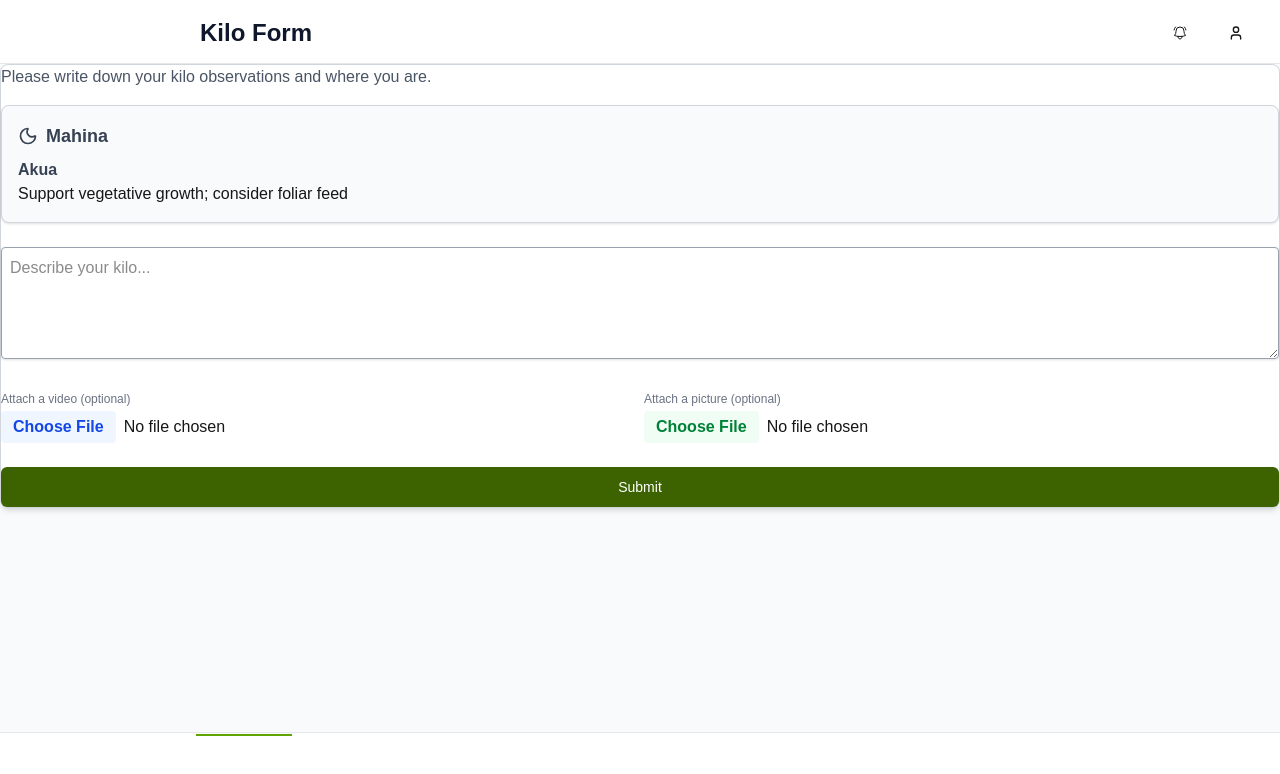
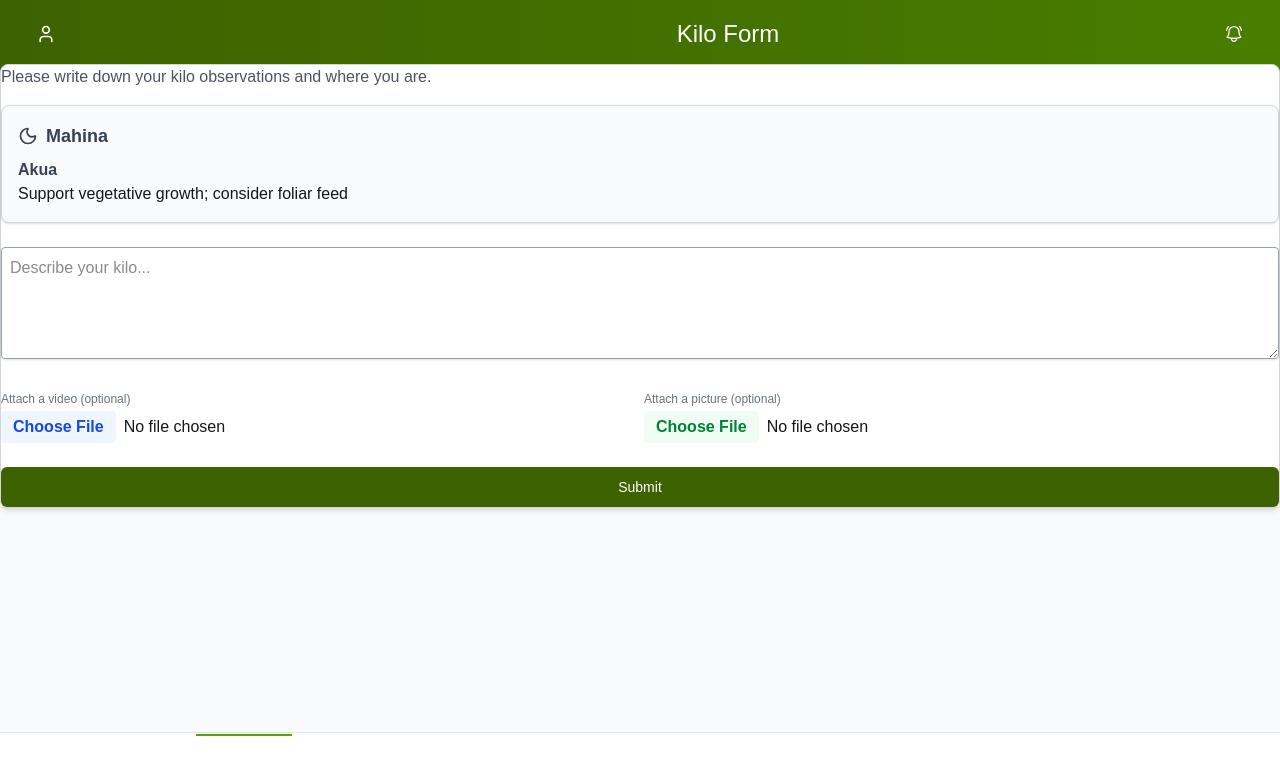
Before and after one commit to PurpleMaia/kilo-dashboard, a Next.js app: page /dashboard/kilo in a window 1280 px wide. Shown: the top 774 px of the page. Built offline with nearby package versions, Linux system fonts and the light colour scheme.

Commit message:
gradient background feature

```diff
--- a/src/app/dashboard/layout.tsx
+++ b/src/app/dashboard/layout.tsx
@@ -14,28 +14,29 @@ export default function Layout({ children }: { children: React.ReactNode }) {
             style={{ marginBottom: 'env(safe-area-inset-bottom)' }}>
 
             <header
-              className="bg-white fixed top-0 left-0 right-0 z-20 w-full overflow-hidden touch-none"
+              className="bg-gradient-to-r from-lime-800 to-lime-700 fixed top-0 left-0 right-0 z-20 w-full overflow-hidden touch-none"
               style={{ paddingTop: 'env(safe-area-inset-top)'}}
             >
               <TopPanel />
             </header>
 
+
             {/* Main content - responsive scrolling */}
             <main
               className={`
-                bg-gray-50
                 flex-1
                 touch-pan-y
                 overflow-y-auto
+                overflow-x-hidden
                 overscroll-contain
                 h-full
                 relative
-                z-10
-              `}
-              style={{ marginTop: 'calc(4rem + env(safe-area-inset-top))', marginBottom: 'calc(4rem + env(safe-area-inset-bottom))' }}
+                scrolling-hero
+                pb-2
+                `}
+              style={{ marginTop: 'calc(4rem + env(safe-area-inset-top))', marginBottom: 'calc(3.75rem + env(safe-area-inset-bottom))' }}
             >
               {children}
-
             </main>
 
             <footer className="fixed bottom-0 left-0 right-0 z-20 overflow-hidden touch-none">
--- a/src/app/dashboard/page.tsx
+++ b/src/app/dashboard/page.tsx
@@ -12,13 +12,12 @@ export default function Page() {
         <div className="flex-1 flex flex-col">
 
 
-        <div className="flex-1 p-3 md:p-6">
+        <div className="flex-1">
           <div className="max-w-full space-y-6">
             {/* Main Content - Side by Side Layout */}
             <div className="grid grid-cols-1 lg:grid-cols-2 gap-4 md:gap-6">
               {/* Left Column - Sensor Readings */}
               <div className="space-y-4">
-                <h2 className="text-lg md:text-xl font-semibold text-gray-900">Sensor Readings</h2>
                 <div className="h-96">
                   <LocationWidgetWrapper />
                 </div>
--- a/src/app/globals.css
+++ b/src/app/globals.css
@@ -3,6 +3,8 @@
 :root {
   --background: #f5f5f5;
   --foreground: #171717;
+  --background-start: #3f6212;
+  --background-end: #4d7c0f;
 }
 
 @theme inline {
@@ -20,7 +22,19 @@
 } */
 
 body {
-  background: #f9fafb; /* Tailwind's bg-gray-50 */
+  background:
+    /* First layer: gradient strip */
+    linear-gradient(to right, var(--background-start), var(--background-end)) no-repeat,
+    /* Second layer: plain background */
+    #f9fafb; /* Tailwind's gray-50 */
+
+  /* Make the gradient strip only a fixed height (e.g., 16rem for h-64) */
+  background-size: 100% 16rem, auto;
+
+  /* Position both layers at the top */
+  background-position: top left, top left;
+
+  /* Ensure text styles */
   color: var(--foreground);
   font-family: Arial, Helvetica, sans-serif;
 }
@@ -28,3 +42,14 @@ body {
 header {
   padding-top: env(safe-area-inset-top);
 }
+
+.scrolling-hero {
+  background:
+    /* gradient block */
+    linear-gradient(to right, var(--background-start), var(--background-end)) no-repeat,
+    /* rest of page */
+    #f9fafb; /* Tailwind gray-50 */
+  background-size: 100% 12rem, auto;
+  background-position: top left, top left;
+  background-attachment: local, local;  /* tie to element's scroll */
+}
--- a/src/components/dashboard/top-panel.tsx
+++ b/src/components/dashboard/top-panel.tsx
@@ -55,25 +55,15 @@ export default function TopPanel() {
   }
 
   return (
-    <div className="h-16 content-end w-full border-b bg-white border-gray-200 shadow-[0_4px_6px_-1px_rgba(0,0,0,0.1)]">
+    <div className="h-16 content-end w-full bg-gradient-to-r from-lime-800 to-lime-700 shadow-[0_4px_6px_-1px_rgba(0,0,0,0.1)]">
 
 
       <div className="px-6 py-3">
         <div className="flex justify-between items-center">
-          <h1 className={clsx(
-            "text-2xl font-bold text-slate-900",
-            isMobile ? "justify-between" : "ml-44"
-          )}> {currentTitle} </h1>
-
-          <div className="flex justify-end gap-4">
-            <Button variant="ghost" size="sm" className="rounded-full">
-              <BellAlertIcon className="h-10 w-10" />
-            </Button>
-
-            <DropdownMenu>
+           <DropdownMenu>
               <DropdownMenuTrigger asChild>
-                <Button variant="ghost" size="sm" className="rounded-full">
-                  <User className="h-10 w-10" />
+                <Button variant="ghost" size="sm" className="rounded-full text-white">
+                  <User className="h-5! w-5!" />
                 </Button>
               </DropdownMenuTrigger>
               <DropdownMenuContent align="end" className="bg-white">
@@ -87,7 +77,17 @@ export default function TopPanel() {
                 </DropdownMenuItem>
               </DropdownMenuContent>
             </DropdownMenu>
-          </div>
+
+
+            <h1 className={clsx(
+            "text-2xl font-light text-white",
+            isMobile ? "justify-between" : "ml-44"
+          )}> {currentTitle} </h1>
+
+            <Button variant="ghost" size="sm" className="rounded-full text-white">
+              <BellAlertIcon className="h-5! w-5!" />
+            </Button>
+
         </div>
       </div>
 
--- a/src/components/home/LocationWidget.tsx
+++ b/src/components/home/LocationWidget.tsx
@@ -25,7 +25,13 @@ export default function LocationWidget({ locations }: LocationWidgetProps) {
                     navigation={!isMobile}
                     pagination={true}
                     modules={[Navigation, Pagination]}
-                className="h-full"
+                    style={{
+                        // CSS vars – these always win because they’re on the element itself
+                        ['--swiper-pagination-color' as any]: '#65a30d',                // active
+                        ['--swiper-pagination-bullet-inactive-color' as any]: '#d1d5db',// inactive
+                        ['--swiper-pagination-bullet-inactive-opacity' as any]: '1',
+                    }}
+                    className="h-full !px-4"
                     allowTouchMove={true}
                     touchStartPreventDefault={false}
                     preventClicks={false}
@@ -33,8 +39,8 @@ export default function LocationWidget({ locations }: LocationWidgetProps) {
                 >
                     {locations.map((location, index) => (
                         <SwiperSlide key={index}>
-                        <div className="bg-white rounded-lg p-4 border border-gray-300 h-full flex flex-col">
-                            <div className="flex items-center justify-between mb-4 flex-shrink-0">
+                            <div className="bg-white rounded-lg border border-gray-300 h-full flex flex-col">
+                                <div className="pt-4 px-4 flex items-center justify-between mb-4 flex-shrink-0">
                                     <h3 className="text-lg font-semibold text-gray-900">
                                         {location.name}
                                     </h3>
@@ -47,9 +53,7 @@ export default function LocationWidget({ locations }: LocationWidgetProps) {
                                     )}
                                 </div>
 
-                            <div className="flex-1 min-h-0">
                                 <MalaGraph data={location.data} />
-                            </div>
                             </div>
                         </SwiperSlide>
                     ))}
--- a/src/components/home/MalaGraph.tsx
+++ b/src/components/home/MalaGraph.tsx
@@ -34,8 +34,8 @@ export function MalaGraph({ data }: MalaGraphProps) {
         if (isMobile) {
           setMargins({
             top: 10,
-            right: 10,
-            left:  0,
+            right: 30,
+            left:  10,
             bottom: 50
           })
         } else {
@@ -72,7 +72,7 @@ export function MalaGraph({ data }: MalaGraphProps) {
     return (
         <>
         {/* Navigation Bar */}
-        <div className="flex flex-wrap gap-2 mb-2" style={{ pointerEvents: 'auto' }}>
+        <div className="flex flex-wrap gap-2 mb-2 ml-4" style={{ pointerEvents: 'auto' }}>
             {metricTypes.map((metricType) => (
                 <button
                     key={metricType}
```
Lines whose indentation alone changed are shown as unchanged.
